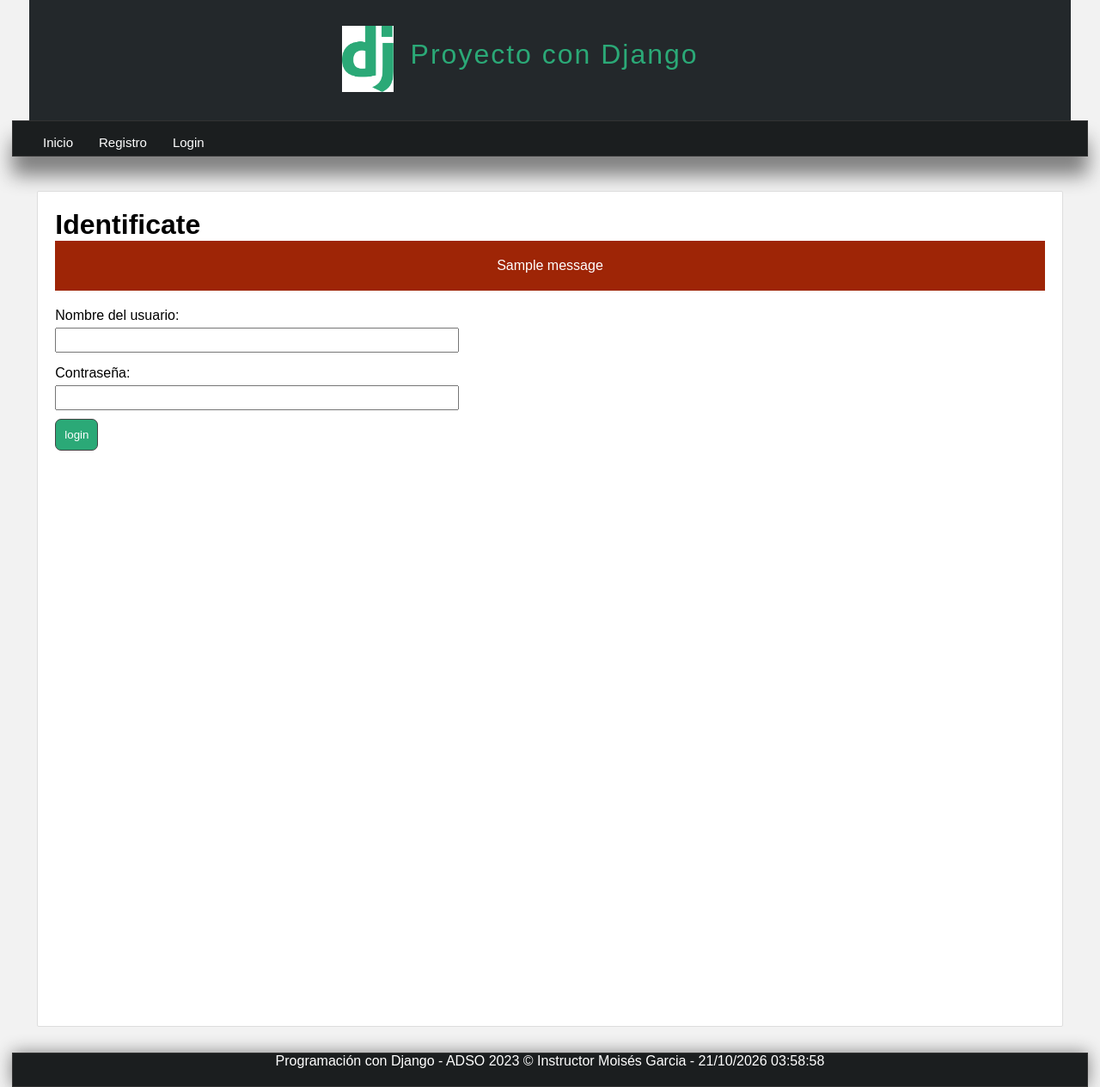
After one commit to EmanuelMerchan/aprendiendo-djgano, a Django app: page /login/ in a window 1280 px wide. The commit adds this page. Shown: the whole page at 86% size. Run offline with Django 5.2, Linux system fonts and the light colour scheme; one stand-in notice (Sample message) is shown; parts of the project's set-up code (start-up, migrations or seed data) failed here and were passed over.

Commit message:
feat(auth): agregar registro y inicio de sesión de usuarios, mejorar la navegación y mensajes de éxito

```diff
--- a/ProyectoDjango/mainapp/static/css/styles.css
+++ b/ProyectoDjango/mainapp/static/css/styles.css
@@ -179,16 +179,20 @@ nav > ul > li:hover > ul > li:hover a{
 }
 /*ancho de los controles*/
 .box form input[type="text"],
+.box form input[type="email"],
+.box form input[type="password"],
 .box form textarea,
 .box form select{
     width: 100%;
     margin-bottom: 10px;
 }
+
 /*select*/
 .box form select{
     width: 70px;
     padding: 5px;
 }
+
 /*Boton*/
 .box form input[type="submit"],
 .box form input[type="buttom"],
@@ -201,6 +205,7 @@ nav > ul > li:hover > ul > li:hover a{
     transition: 300ms all;
     border-radius: 7px;
 }
+
 /* Color del boton cuando pase por encima */
 .box form input[type="submit"]:hover,
 .box form input[type="buttom"]:hover,
@@ -215,12 +220,18 @@ nav > ul > li:hover > ul > li:hover a{
     box-shadow: 0px 0px 4px black;
 }
 
-.messages{
-    background: #d4edda;
-    color: #155724;
-    padding: 10px;
+.messages,
+.alert-success,
+.alert{
+    padding: 20px;
+    background: #1f7e58;
+    color: white;
+    text-align: center;
     margin-bottom: 15px;
-    border-radius: 4px;
+}
+
+.alert-warning{
+    background: #9e2506;
 }
 
 /*Estilos titulo*/
--- a/ProyectoDjango/mainapp/templates/layouts/layout.html
+++ b/ProyectoDjango/mainapp/templates/layouts/layout.html
@@ -20,21 +20,33 @@
             <li>
                 <a href="{% url 'index' %}">Inicio</a>
             </li>
-            <li>
-                <a href="{% url 'list_articles' %}">Categorias</a>
-                <ul>
+            {% if user.email %}
+                <li>
+                    <a href="{% url 'list_articles' %}">Categorias</a>
+                    <ul>
                     {% for category in categories %}
                         <li>
                             <a href="{% url 'category' category.0 %}">{{category.1}}</a>
                         </li>
                     {% endfor %}
-                </ul>
-            </li>
+                    </ul>
+                </li>
             {% for page in pages %}
                 <li>
                     <a href="{% url 'page' page.2%}">{{page.1}}</a>
                 </li>
             {% endfor %}
+                <li>
+                    <a href="{% url 'logout' %}">Cerrar sesion</a>
+                </li>
+            {% else %}
+                <li>
+                    <a href="{% url 'register' %}">Registro</a>
+                </li>
+                <li>
+                    <a href="{% url 'login' %}">Login</a>
+                </li>
+            {% endif %}
         </ul>
     </nav>
 
--- /dev/null
+++ b/ProyectoDjango/mainapp/templates/users/login.html
@@ -0,0 +1,27 @@
+{% extends 'layouts/layout.html' %}
+{% block title %} {{ title }} {% endblock %}
+
+{% block content %}
+    <h1>{{ title }}</h1>
+
+    {% if messages %}
+        {% for message in messages %}
+            <div class = "alert alert-warning">
+                {{message}}
+            </div>
+        {% endfor %}
+    {% endif %}
+
+    {{register_form.errors}}
+    <form method = "post" action="">
+        {% csrf_token %}
+
+        <label for="username"> Nombre del usuario: </label>
+        <input type="text" name="username"/>
+        <label for="password"> Contraseña: </label>
+        <input type="password" name="password"/>
+        <input type="submit" value="login"/>
+
+    </form>
+
+{% endblock %}
--- a/ProyectoDjango/mainapp/urls.py
+++ b/ProyectoDjango/mainapp/urls.py
@@ -4,5 +4,7 @@ from . import views
 urlpatterns = [
     path('', views.index, name="index"),
     path('inicio/', views.index, name="inicio"),
-
+    path('registro/', views.register_page, name="register"),
+    path('login/', views.login_page, name="login"),
+    path('logout/', views.logout_user, name="logout")
 ]
--- a/ProyectoDjango/mainapp/views.py
+++ b/ProyectoDjango/mainapp/views.py
@@ -1,4 +1,8 @@
-from django.shortcuts import render
+from django.shortcuts import render, redirect
+from django.contrib import messages
+from django.contrib.auth.forms import UserCreationForm
+from mainapp.forms import RegisterForm
+from django.contrib.auth import authenticate, login, logout
 
 def index(request):
     return render(request, 'mainapp/index.html', {
@@ -9,3 +13,49 @@ def about(request):
     return render(request, 'mainapp/about.html', {
         'title': 'Sobre Nosotros'
     })
+
+def register_page(request):
+
+    if request.user.is_authenticated:
+        return redirect('inicio')
+    else:
+        register_form = RegisterForm()
+
+        if request.method == 'POST':
+            register_form = RegisterForm(request.POST)
+
+            if register_form.is_valid():
+                register_form.save()
+                messages.success(request, 'Se ha Registrado Correctamente!!')
+
+                return redirect('inicio')
+
+        return render(request, 'users/register.html',{
+            'title' : 'Registro',
+            'register_form' : register_form
+        })
+
+def login_page(request):
+
+    if request.user.is_authenticated:
+        return redirect('inicio')
+    else:
+        if request.method == 'POST':
+            username = request.POST.get('username')
+            password = request.POST.get('password')
+
+            user = authenticate(request, username=username, password=password)
+
+            if user is not None:
+                login(request, user)
+                return redirect('inicio')
+            else:
+                messages.warning(request, 'No ha podido iniciar secion!!!')
+
+        return render(request, 'users/login.html',{
+            'title' : 'Identificate'
+        })
+
+def logout_user(request):
+    logout(request)
+    return redirect('login')
--- a/ProyectoDjango/pages/views.py
+++ b/ProyectoDjango/pages/views.py
@@ -1,7 +1,9 @@
 from django.shortcuts import render
 from .models import Page
+from django.contrib.auth.decorators import login_required
 
 # Create your views here.
+@login_required(login_url="login")
 def page(request, slug):
 
     page = Page.objects.get(slug=slug)
```
Also changed, not shown: ProyectoDjango/blog/views.py (+5 -2 lines), ProyectoDjango/mainapp/forms.py (added, +11 -0 lines), ProyectoDjango/mainapp/templates/mainapp/index.html (+21 -0 lines), ProyectoDjango/mainapp/templates/users/register.html (added, +22 -0 lines), ProyectoDjango/db.sqlite3.
